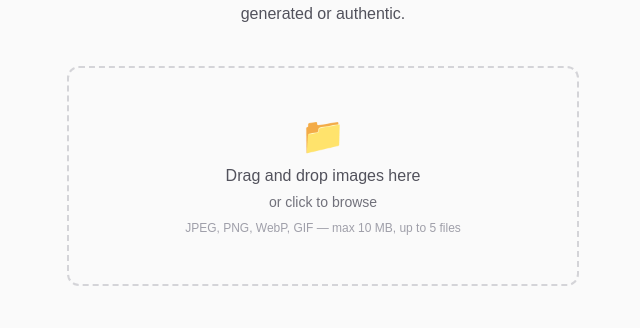
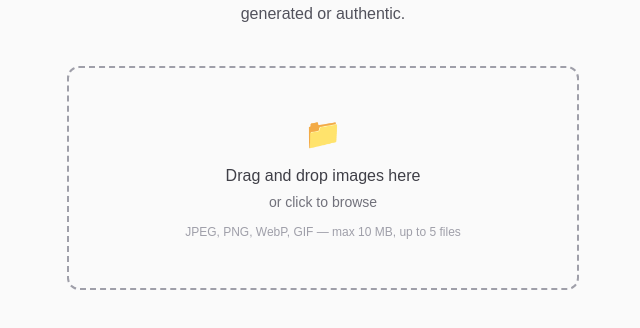
Before and after one commit to ChrisHorn-Dev/media-auth-api, a Next.js app: page / in a window 1280 px wide. Shown: the part 134-462 px from the top of the page, without its empty margins (317-957 px from the left). Built offline with nearby package versions, Linux system fonts and the light colour scheme.

Commit message:
Improve upload area interaction states

```diff
--- a/components/UploadCard.tsx
+++ b/components/UploadCard.tsx
@@ -73,35 +73,40 @@ export function UploadCard({ onUpload, disabled }: UploadCardProps) {
     [handleFiles]
   );
 
+  const inputId = "file-upload-input";
+
   return (
     <div className="w-full max-w-lg">
       <label
+        htmlFor={inputId}
         className={`
-          flex flex-col items-center justify-center rounded-xl border-2 border-dashed px-8 py-12
-          text-center transition-colors cursor-pointer
+          flex cursor-pointer flex-col items-center justify-center rounded-xl border-2 border-dashed px-8 py-12 text-center transition-colors
+          focus-within:outline-none focus-within:ring-2 focus-within:ring-zinc-400 focus-within:ring-offset-2
           ${disabled ? "pointer-events-none opacity-60" : ""}
-          ${dragActive ? "border-sky-500 bg-sky-50/50" : "border-zinc-300 bg-zinc-50/50 hover:border-zinc-400 hover:bg-zinc-100/50"}
+          ${dragActive ? "border-zinc-500 bg-zinc-100/80" : "border-zinc-400 bg-zinc-50/80 hover:border-zinc-500 hover:bg-zinc-100/60"}
         `}
         onDrop={onDrop}
         onDragOver={onDragOver}
         onDragLeave={onDragLeave}
       >
         <input
+          id={inputId}
           type="file"
           accept={ALLOWED_TYPES}
           multiple
           onChange={onInputChange}
-          className="hidden"
+          className="sr-only"
           disabled={disabled}
+          aria-label="Choose image files to upload"
         />
-        <span className="text-4xl mb-2" aria-hidden>
+        <span className="mb-3 text-3xl text-zinc-400" aria-hidden>
           📁
         </span>
-        <span className="text-zinc-600 font-medium">
+        <span className="text-base font-medium text-zinc-700">
           {dragActive ? "Drop files here" : "Drag and drop images here"}
         </span>
-        <span className="text-zinc-500 text-sm mt-1">or click to browse</span>
-        <span className="text-zinc-400 text-xs mt-2">
+        <span className="mt-1 text-sm text-zinc-500">or click to browse</span>
+        <span className="mt-3 text-xs text-zinc-400">
           JPEG, PNG, WebP, GIF — max {MAX_SIZE_MB} MB, up to {MAX_FILES} files
         </span>
       </label>
```
